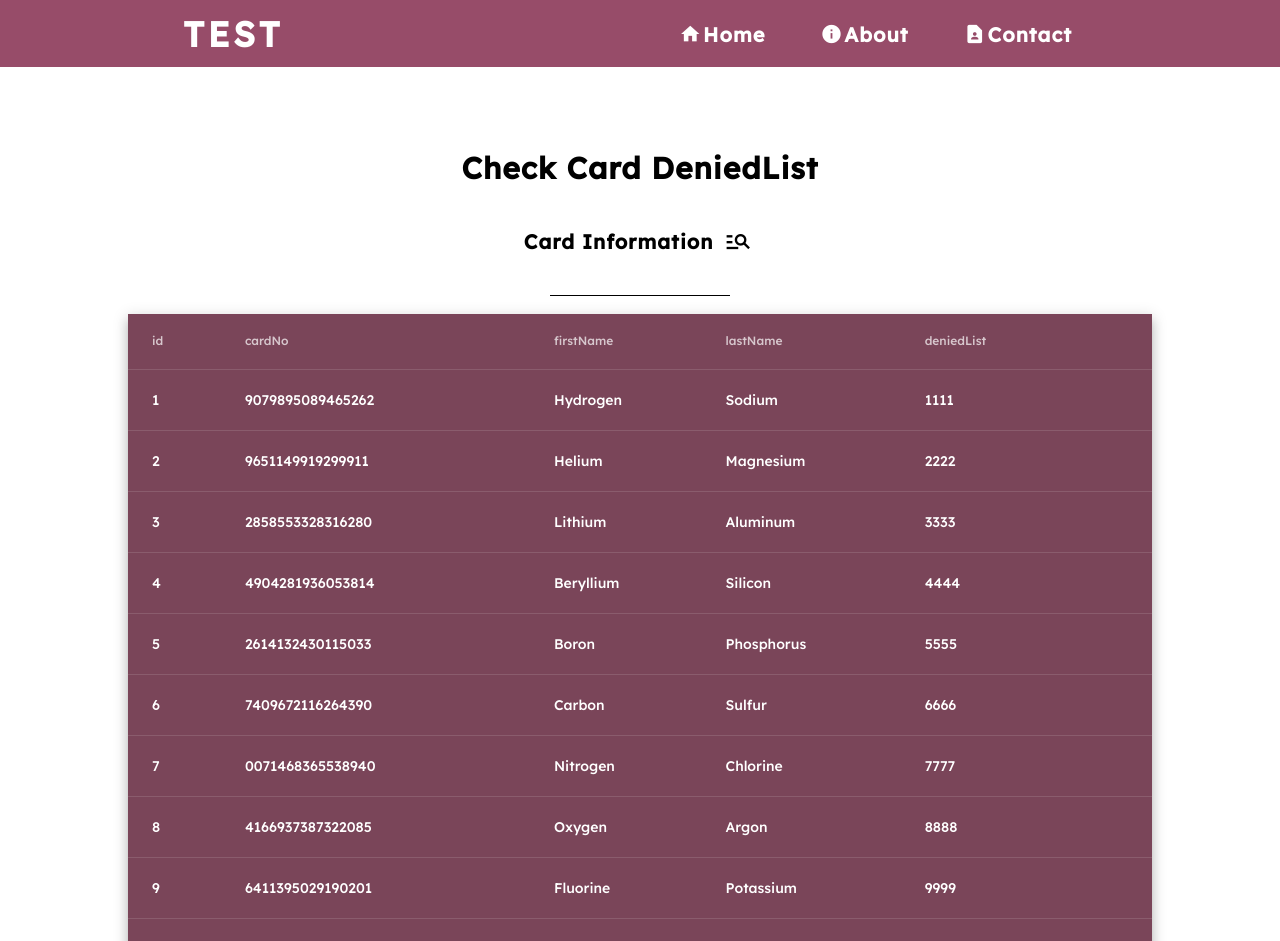
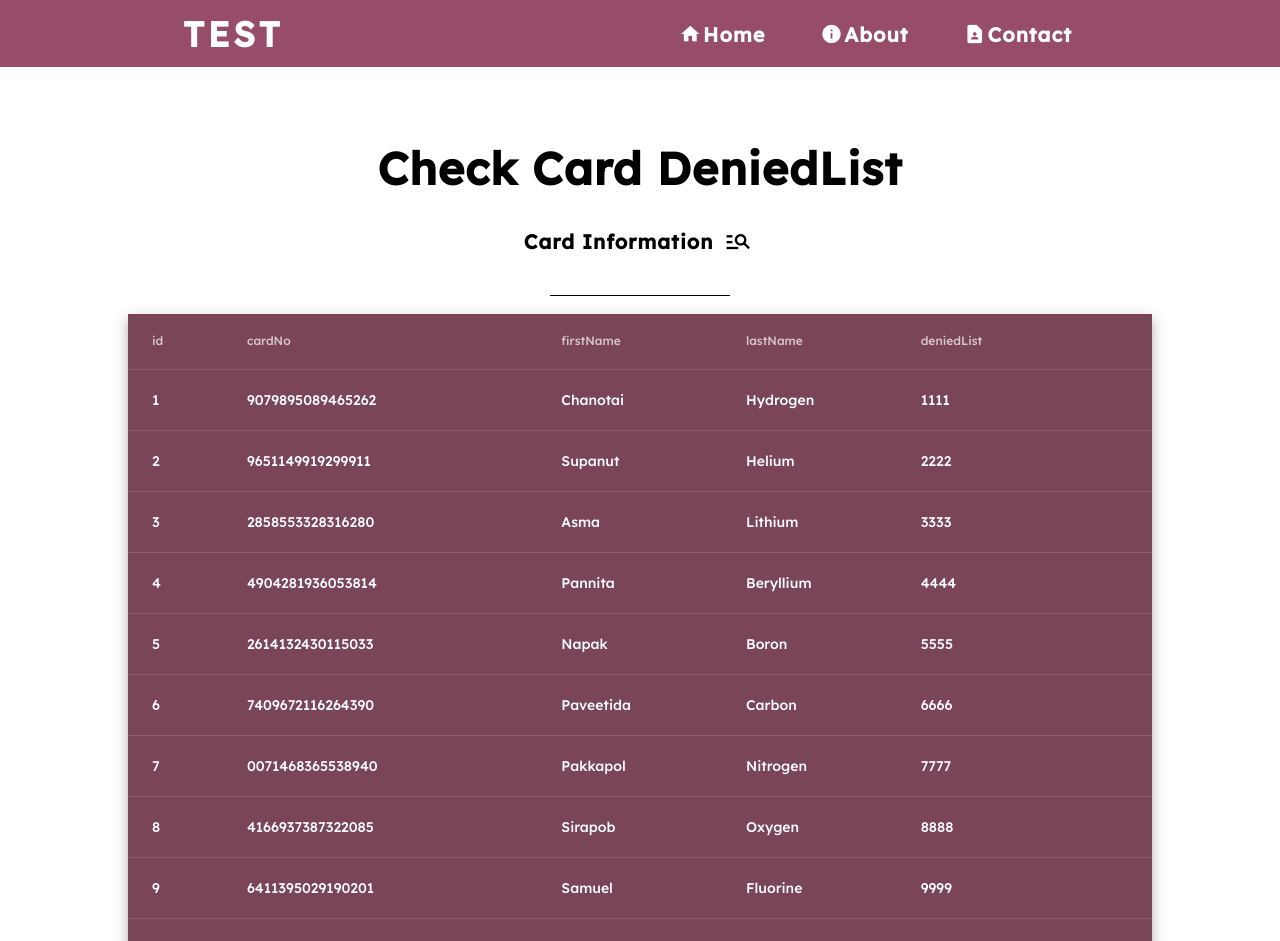
Before and after one commit to Corust1411/gate-portal-angular, an Angular app: page / in a window 1280 px wide. Shown: the top 941 px of the page. Built offline with nearby package versions, Linux system fonts and the light colour scheme.

Commit message:
* LASTTIME COMMIT * some ui change and some search progress * TODAY COMMIT * Still unfinished search filter :(

```diff
--- a/src/app/app.component.css
+++ b/src/app/app.component.css
@@ -10,7 +10,7 @@ h3{
     margin-top: 5%;
     margin-bottom: 2%;
     font-weight: bold;
-    font-size: 30px;
+    font-size: 45px;
     letter-spacing: 1px;
 }
 p{
--- a/src/app/components/data-table/CardModel.ts
+++ b/src/app/components/data-table/CardModel.ts
@@ -6,37 +6,38 @@ import { Observable, of as observableOf, merge } from 'rxjs';
 
 // TODO: Replace this with your own data model type
 export interface DataTableItem {
-  id: number;
-  cardNo: string;
-  firstName: string;
-  lastName: string;
-  deniedList: number;
+      id: number;
+      cardNo: string;
+      firstName: string;
+      lastName: string;
+      deniedList: number;
 }
 
+
 // TODO: replace this with real data from your application
+
 const EXAMPLE_DATA: DataTableItem[] = [
-  {id: 1,cardNo: '9079895089465262', firstName: 'Hydrogen',lastName: 'Sodium',deniedList: 1111},
-  {id: 2,cardNo: '9651149919299911', firstName: 'Helium',lastName: 'Magnesium',deniedList: 2222},
-  {id: 3,cardNo: '2858553328316280', firstName: 'Lithium',lastName: 'Aluminum',deniedList: 3333},
-  {id: 4,cardNo: '4904281936053814', firstName: 'Beryllium',lastName: 'Silicon',deniedList: 4444},
-  {id: 5,cardNo: '2614132430115033', firstName: 'Boron',lastName: 'Phosphorus',deniedList: 5555},
-  {id: 6,cardNo: '7409672116264390', firstName: 'Carbon',lastName: 'Sulfur',deniedList: 6666},
-  {id: 7,cardNo: '0071468365538940', firstName: 'Nitrogen',lastName: 'Chlorine',deniedList: 7777},
-  {id: 8,cardNo: '4166937387322085', firstName: 'Oxygen',lastName: 'Argon',deniedList: 8888},
-  {id: 9,cardNo: '6411395029190201', firstName: 'Fluorine',lastName: 'Potassium',deniedList: 9999},
-  {id: 10,cardNo: '5264538285197691', firstName: 'Neon',lastName: 'Calcium',deniedList: 1010},
-  /*{id: 11, name: 'Sodium'},
-  {id: 12, name: 'Magnesium'},
-  {id: 13, name: 'Aluminum'},
-  {id: 14, name: 'Silicon'},
-  {id: 15, name: 'Phosphorus'},
-  {id: 16, name: 'Sulfur'},
-  {id: 17, name: 'Chlorine'},
-  {id: 18, name: 'Argon'},
-  {id: 19, name: 'Potassium'},
-  {id: 20, name: 'Calcium'},*/
+  {id: 1,cardNo: '9079895089465262', firstName: 'Chanotai',lastName: 'Hydrogen',deniedList: 1111},
+  {id: 2,cardNo: '9651149919299911', firstName: 'Supanut',lastName: 'Helium',deniedList: 2222},
+  {id: 3,cardNo: '2858553328316280', firstName: 'Asma',lastName: 'Lithium',deniedList: 3333},
+  {id: 4,cardNo: '4904281936053814', firstName: 'Pannita',lastName: 'Beryllium',deniedList: 4444},
+  {id: 5,cardNo: '2614132430115033', firstName: 'Napak',lastName: 'Boron',deniedList: 5555},
+  {id: 6,cardNo: '7409672116264390', firstName: 'Paveetida',lastName: 'Carbon',deniedList: 6666},
+  {id: 7,cardNo: '0071468365538940', firstName: 'Pakkapol',lastName: 'Nitrogen',deniedList: 7777},
+  {id: 8,cardNo: '4166937387322085', firstName: 'Sirapob',lastName: 'Oxygen',deniedList: 8888},
+  {id: 9,cardNo: '6411395029190201', firstName: 'Samuel',lastName: 'Fluorine',deniedList: 9999},
+  {id: 10,cardNo: '7859447486990911', firstName: 'Chayatorn',lastName: 'Neon',deniedList: 1010},
+  {id: 11,cardNo: '8458412982333561', firstName: 'Nuntapob',lastName: 'Sodium',deniedList: 1111 },
+  {id: 12,cardNo: '5351034826075236', firstName: 'Korwies',lastName: 'Magnesium',deniedList: 1212},
+  {id: 13,cardNo: '6312107661841406', firstName: 'Puttipong',lastName: 'Aluminum',deniedList: 1313},
+  {id: 14,cardNo: '0984764707406605', firstName: 'Nuddcha',lastName: 'Silicon',deniedList: 1414},
+  {id: 15,cardNo: '5244082811409330', firstName: 'Komas',lastName: 'Phosphorus',deniedList: 1515},
+  {id: 16,cardNo: '4561198320082507', firstName: 'Wichayada',lastName: 'Sulfur',deniedList: 1616},
+  {id: 17,cardNo: '9534306652538602', firstName: 'Chatchakorn',lastName: 'Chlorine',deniedList: 1717},
+  {id: 18,cardNo: '1850528689508200', firstName: 'Pipatchai',lastName: 'Argon',deniedList: 1818},
+  {id: 19,cardNo: '0414159684062747', firstName: 'Pakin',lastName: 'Potassium',deniedList: 1919},
+  {id: 20,cardNo: '5557630083949963', firstName: 'Complex',lastName: 'Calcium',deniedList: 2020},
 ];
-
 /**
  * Data source for the DataTable view. This class should
  * encapsulate all logic for fetching and manipulating the displayed data
--- a/src/app/components/data-table/data-table.component.css
+++ b/src/app/components/data-table/data-table.component.css
@@ -69,3 +69,6 @@ mat-paginator{
   background-color: black !important;
   opacity:100%;
 }
+tbody{
+   background-color: black;
+}
--- a/src/app/components/data-table/data-table.component.html
+++ b/src/app/components/data-table/data-table.component.html
@@ -1,6 +1,6 @@
 <div class="search-class">
   <mat-form-field class="search-field">
-    <input matInput [(ngModel)]="cardNo" placeholder="Enter card's number" color="black" (input)="Search()">
+    <input matInput [(ngModel)]="cardNo" placeholder="Enter your information" color="black" (input)="Search()">
     <button mat-button matSuffix mat-icon-button aria-label="Clear" *ngIf="cardNo" (click)="onSearchClear()">
       <mat-icon>close</mat-icon>
     </button>
--- a/src/app/components/data-table/data-table.component.ts
+++ b/src/app/components/data-table/data-table.component.ts
@@ -4,6 +4,25 @@ import { MatSort } from '@angular/material/sort';
 import { MatTable } from '@angular/material/table';
 import { DataTableDataSource, DataTableItem } from './CardModel';
 
+export interface PeriodicElement {
+  name: string;
+  position: number;
+  weight: number;
+  symbol: string;
+}
+
+const ELEMENT_DATA: PeriodicElement[] = [
+  {position: 1, name: 'Hydrogen', weight: 1.0079, symbol: 'H'},
+  {position: 2, name: 'Helium', weight: 4.0026, symbol: 'He'},
+  {position: 3, name: 'Lithium', weight: 6.941, symbol: 'Li'},
+  {position: 4, name: 'Beryllium', weight: 9.0122, symbol: 'Be'},
+  {position: 5, name: 'Boron', weight: 10.811, symbol: 'B'},
+  {position: 6, name: 'Carbon', weight: 12.0107, symbol: 'C'},
+  {position: 7, name: 'Nitrogen', weight: 14.0067, symbol: 'N'},
+  {position: 8, name: 'Oxygen', weight: 15.9994, symbol: 'O'},
+  {position: 9, name: 'Fluorine', weight: 18.9984, symbol: 'F'},
+  {position: 10, name: 'Neon', weight: 20.1797, symbol: 'Ne'},
+];
 
 @Component({
   selector: 'app-data-table',
@@ -38,9 +57,11 @@ export class DataTableComponent implements AfterViewInit {
   }
 
   Search(){
+
     this.dataSource.data = this.dataSource.data.filter((res:any) => {
       return res.cardNo.toLocaleLowerCase().match(this.cardNo.toLocaleLowerCase());
     });
-    this.dataSource.data = this.cardNo.trim().toLowerCase();
+    console.log(this.dataSource);
+    this.dataSource = this.cardNo.trim().toLowerCase();
   }
 }
```
